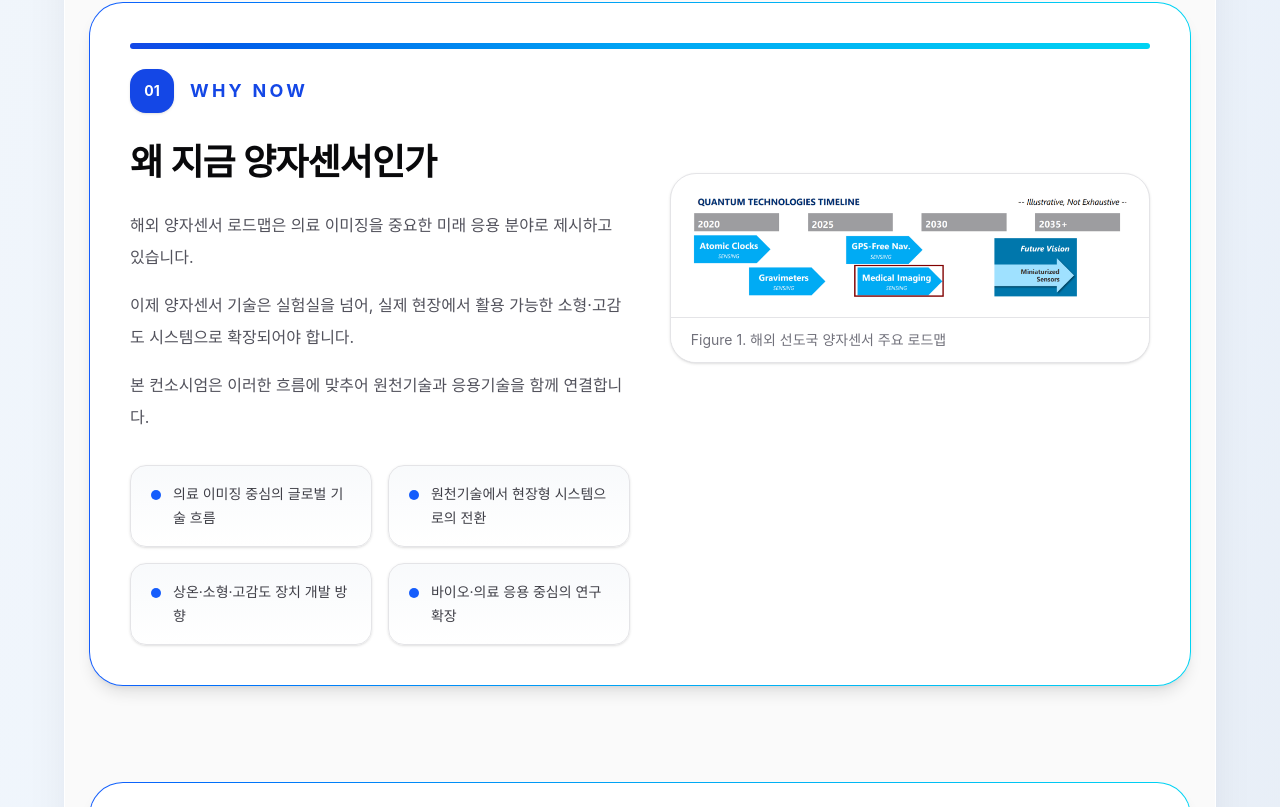
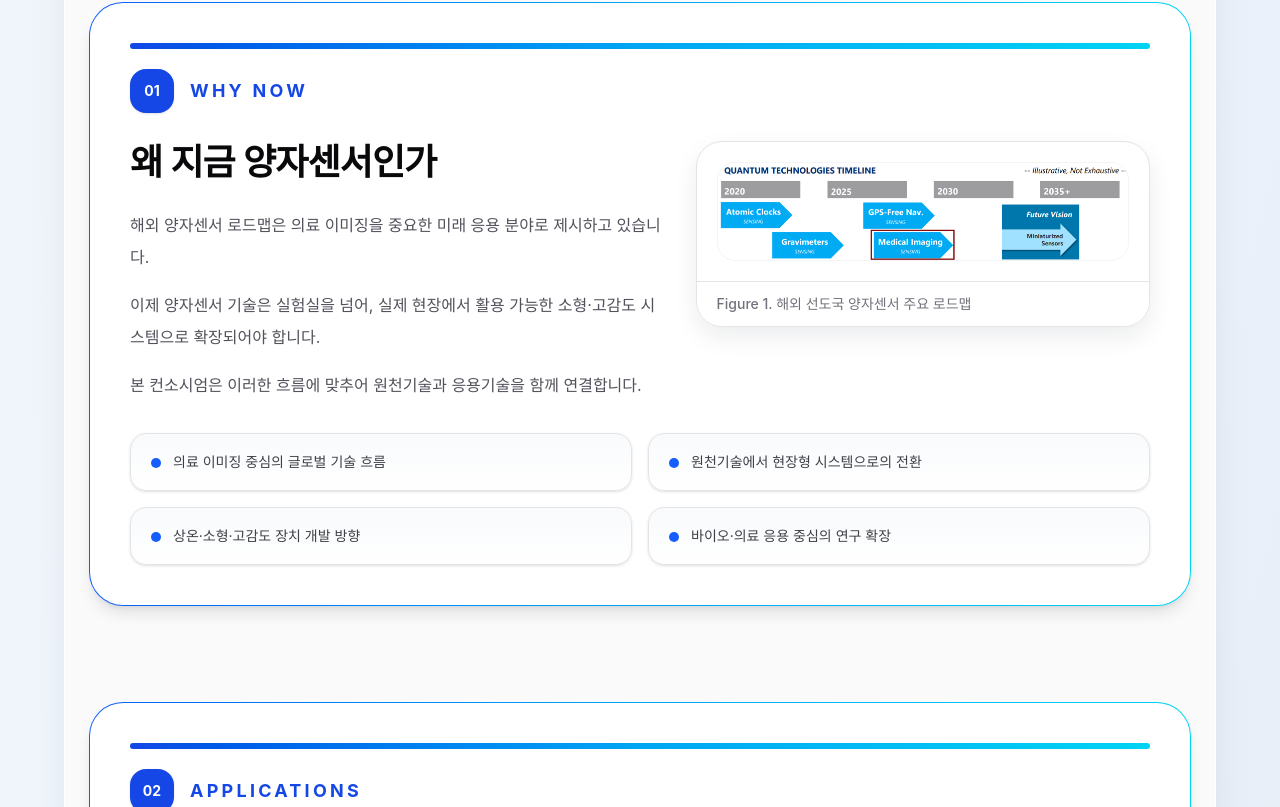
Before and after one commit to sunk0419/my-site, a Next.js app: page /intro in a window 1280 px wide. Shown: the part 1733-2540 px from the top of the page. Built offline with nearby package versions, Linux system fonts and the light colour scheme.

Commit message:
0417_groupmeeting 찐최종

```diff
--- a/app/intro/page.tsx
+++ b/app/intro/page.tsx
@@ -217,19 +217,20 @@ function PointCard({ text }: { text: string }) {
 
 function FigureCard({ figure }: { figure: Figure }) {
   return (
-
-    <figure className="overflow-hidden rounded-[26px] border border-zinc-200 bg-white shadow-sm">
-
+    <figure className="w-full overflow-hidden rounded-[26px] border border-zinc-200 bg-white shadow-[0_10px_24px_rgba(15,23,42,0.08)]">
       <div className="p-4 md:p-5">
+        <div className="overflow-hidden rounded-[18px] border border-zinc-100 bg-zinc-50">
           <Image
             src={figure.src}
             alt={figure.alt}
             width={1600}
             height={1000}
-          className="h-auto w-full rounded-[18px] object-cover"
+            className="block h-auto w-full object-contain"
           />
         </div>
-      <figcaption className="border-t border-zinc-200 bg-white px-5 py-3 text-sm text-zinc-500">
+      </div>
+
+      <figcaption className="border-t border-zinc-200 bg-white px-5 py-3 text-sm font-medium text-zinc-500">
         {figure.caption}
       </figcaption>
     </figure>
@@ -247,8 +248,8 @@ function SectionBlock({
     <SectionShell>
       <SectionHeader label={section.label} number={number} />
 
-      <div className="grid gap-10 lg:grid-cols-[1.02fr_0.98fr] lg:items-start lg:gap-10">
-        <div>
+      <div className="grid gap-8 lg:grid-cols-[minmax(0,1.08fr)_minmax(320px,0.92fr)] lg:items-start">
+        <div className="min-w-0">
           <h2
             className="text-3xl font-semibold tracking-tight text-zinc-950 md:text-[2.25rem] md:leading-[1.2]"
             style={{ fontFamily: DISPLAY_FONT }}
@@ -263,19 +264,19 @@ function SectionBlock({
               </p>
             ))}
           </div>
+        </div>
+
+        {section.figure && (
+          <div className="w-full self-start">
+            <FigureCard figure={section.figure} />
+          </div>
+        )}
 
         {section.points && (
-            <div className="mt-8 grid gap-4 sm:grid-cols-2">
+          <div className="grid gap-4 sm:grid-cols-2 lg:col-span-2">
             {section.points.map((point) => (
               <PointCard key={point} text={point} />
             ))}
-            </div>
-          )}
-        </div>
-
-       {section.figure && (
-          <div className="mt-8 w-full">
-            <FigureCard figure={section.figure} />
           </div>
         )}
       </div>
```
Lines whose indentation alone changed are shown as unchanged.
